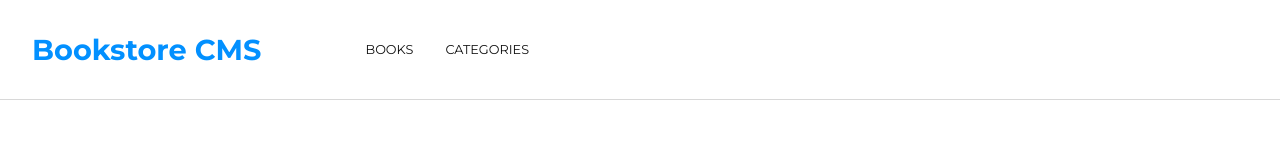
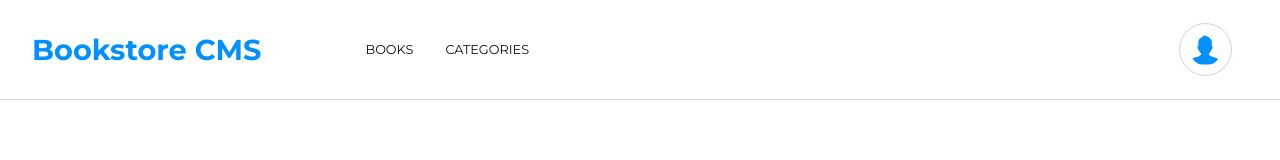
Before and after one commit to AdrianCSM/Bookstore-CMS, a React (Create React App) app: page / in a window 1280 px wide. Shown: the top 160 px of the page. Built offline with nearby package versions, Linux system fonts and the light colour scheme.

Commit message:
Add user-profile icon

```diff
--- a/src/components/Header.js
+++ b/src/components/Header.js
@@ -1,5 +1,6 @@
 import React from 'react';
 import { NavLink } from 'react-router-dom';
+import userImg from '../img/user.svg';
 
 function Header() {
   return (
@@ -23,6 +24,7 @@ function Header() {
           </li>
         </ul>
       </nav>
+        <img className="Profile" alt="Profile" src={userImg} />
     </header>
   );
 }
```
Also changed, not shown: src/img/user.svg (added).
